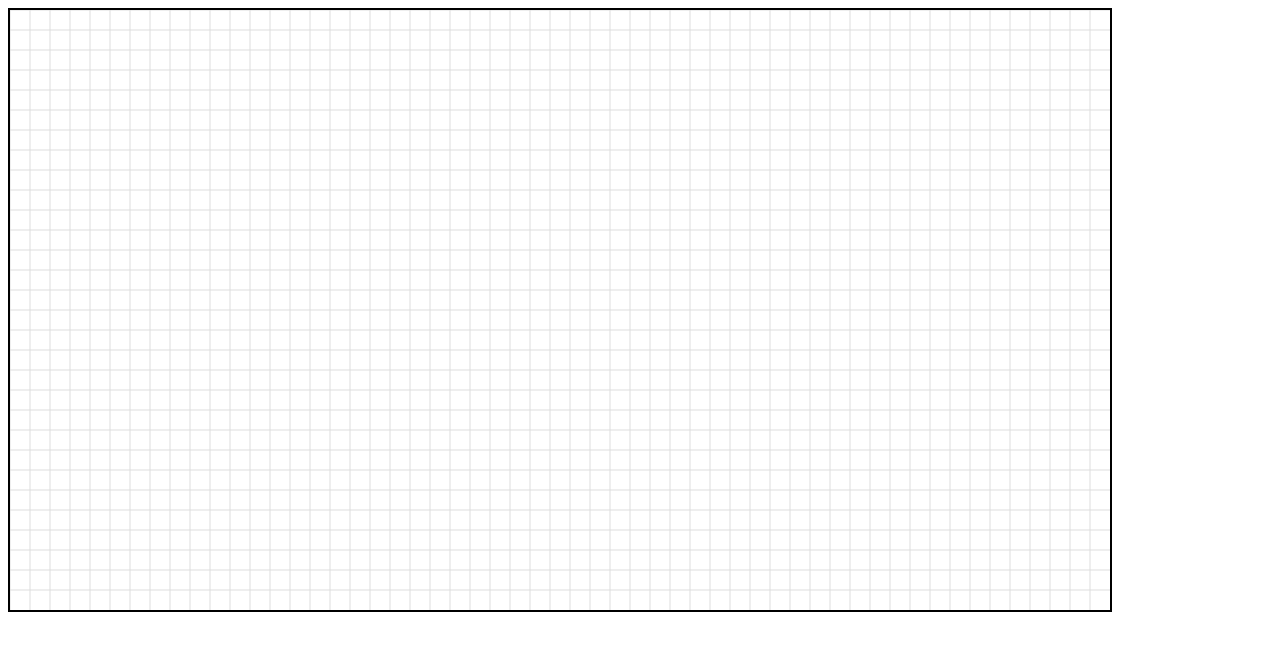
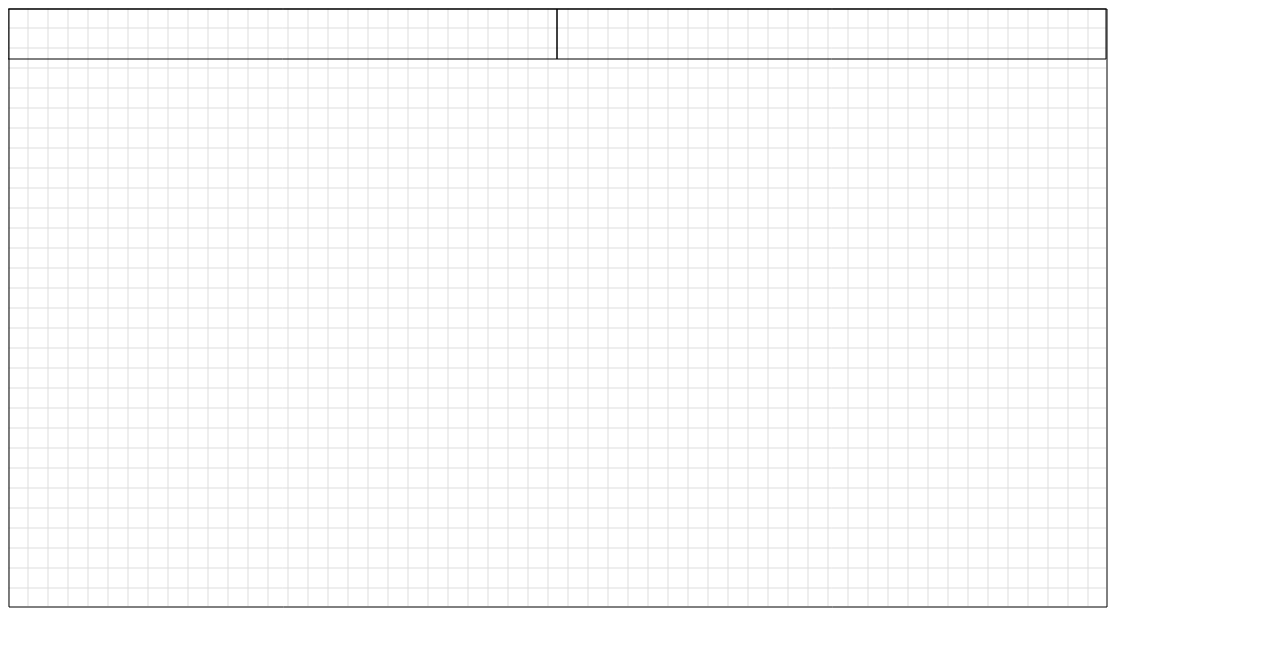
Before and after one commit to guoyixing/chronos, a website built with Vite: page index.html in a window 1280 px wide. Built offline with nearby package versions, Linux system fonts and the light colour scheme.

Commit message:
删除测试HTML页面的边框,调整相对DIV的可绘制区域

```diff
--- a/index.html
+++ b/index.html
@@ -7,7 +7,7 @@
 </head>
 
 <body id="test">
-<div id="root" style="width: 1100px;height: 600px;border: 2px solid black;"></div>
+<div id="root" style="width: 1100px;height: 600px;"></div>
 <script type="module" src="src/test/renderer.test.ts"></script>
 </body>
 
--- a/src/main/chronos.ts
+++ b/src/main/chronos.ts
@@ -1,6 +1,6 @@
 import {Context} from "./context/context";
 import {ChronosWindow} from "./component/chronos.window";
-
+import {ChronosTimeline} from "./component/chronos.timeline";
 
 export class Chronos {
 
@@ -17,8 +17,13 @@ export class Chronos {
         this.context = new Context(rootHtml)
 
         document.addEventListener('DOMContentLoaded', () => {
+            console.log(rootHtml)
             const chronosWindow = new ChronosWindow(this.context);
+            const chronosTimeline = new ChronosTimeline(this.context, {
+                years: [2024, 2025]
+            });
             console.log(chronosWindow)
+            console.log(chronosTimeline)
         });
     }
 }
--- /dev/null
+++ b/src/main/component/chronos.timeline.ts
@@ -0,0 +1,46 @@
+import {Context} from "../context/context";
+import Konva from "konva";
+
+interface TimelineProps {
+    years: Array<number>
+}
+
+export class ChronosTimeline {
+
+    private readonly renderer: Context
+
+    private readonly lineProps: TimelineProps
+
+    constructor(renderer: Context, lineProps: TimelineProps) {
+        this.renderer = renderer;
+        this.lineProps = lineProps;
+        this.drawTimeline()
+    }
+
+    drawTimeline() {
+        const {
+            rootLayer
+        } = this.renderer;
+
+        // 按年份平均分
+        let [width] = this.renderer.getSize();
+        width = width / this.lineProps.years.length
+
+        const border = this.renderer.getRelativeY()
+        for (let i = 0; i < this.lineProps.years.length; i++) {
+            const rect = new Konva.Rect({
+                x: width * i,
+                y: border,
+                width: width,
+
+                // 待配置
+                height: 50,
+                stroke: 'black',
+                strokeWidth: 1
+            });
+            console.log(width * i)
+            rootLayer.add(rect)
+        }
+    }
+
+}
--- a/src/main/component/chronos.window.ts
+++ b/src/main/component/chronos.window.ts
@@ -1,16 +1,15 @@
 import Konva from "konva";
 import {Context} from "../context/context";
-import KonvaEventObject = Konva.KonvaEventObject;
 
 /**
  * 窗口渲染器,网格
  */
 export class ChronosWindow {
 
-    private readonly renderer: Context
+    private readonly context: Context
 
     constructor(renderer: Context) {
-        this.renderer = renderer;
+        this.context = renderer;
         this.drawGrid();
     }
 
@@ -18,8 +17,8 @@ export class ChronosWindow {
      * 绘制网格
      */
     drawGrid() {
-        const {stage, stageConfig, rootLayer} = this.renderer;
-        const [width, height] = this.renderer.getSize()
+        const {stageConfig, rootLayer} = this.context;
+        const [width, height] = this.context.getSize()
         const grid = stageConfig.grid;
 
         //绘制纵线
@@ -40,23 +39,18 @@ export class ChronosWindow {
             }));
         }
 
-        const pointer = new Konva.Rect({
-            width: 20,
-            height: 20,
-            fill: 'red',
+        // 4变形边框绘制
+        const windowBorder = new Konva.Rect({
+            x: this.context.getRelativeX(),
+            y: this.context.getRelativeY(),
+            width: width,
+            height: height,
+
+            // 以下选项属于终端样式配置
             stroke: 'black',
-            strokeWidth: 4
-        })
+            strokeWidth: 1
+        });
 
-        stage.on('click', (ev: KonvaEventObject<MouseEvent>) => {
-            console.log(ev.evt)
-            console.log(pointer)
-            pointer.setPosition({
-                x: ev.evt.offsetX - pointer.width() / 2,
-                y: ev.evt.offsetY - pointer.height() / 2
-            })
-            rootLayer.add(pointer)
-        })
-
+        rootLayer.add(windowBorder);
     }
 }
--- a/src/main/context/context.ts
+++ b/src/main/context/context.ts
@@ -1,23 +1,27 @@
 import {StageConfig} from "../metadata/config/config.stage";
 import Konva from "konva";
-
 
 /**
  * Context
  */
 export class Context {
 
+    /**
+     * 舞台元数据
+     */
     readonly stageConfig: StageConfig
 
+    /**
+     * 舞台
+     */
     readonly stage: Konva.Stage;
 
+    /**
+     * 根层
+     */
     readonly rootLayer: Konva.Layer
 
-    readonly htmlElement: HTMLDivElement
-
     constructor(htmlElement: HTMLDivElement) {
-
-        this.htmlElement = htmlElement
         this.rootLayer = new Konva.Layer()
 
         const stageConfig = new StageConfig(htmlElement, true);
@@ -31,8 +35,27 @@ export class Context {
         this.stage.add(this.rootLayer)
     }
 
-    getSize() {
-        return [this.stageConfig.size.width, this.stageConfig.size.height]
+    /**
+     * 可见区域能够绘制的大小
+     */
+    getSize(): [width: number, heigh: number] {
+        return [
+            this.stageConfig.size.width - 2 * this.stageConfig.border,
+            this.stageConfig.size.height - 2 * this.stageConfig.border
+        ]
     }
 
+    /**
+     * 0 + border : 可见区域的 Y 坐标
+     */
+    getRelativeY() {
+        return this.stageConfig.border
+    }
+
+    /**
+     * 同上
+     */
+    getRelativeX() {
+        return this.stageConfig.border
+    }
 }
--- a/src/main/metadata/config/config.stage.ts
+++ b/src/main/metadata/config/config.stage.ts
@@ -2,12 +2,14 @@ import {GridConfig} from "./config.stage.grid";
 
 
 export interface Size {
-    width:number,
-    height:number
+    width: number,
+    height: number,
+    border: number
 }
 
 /**
- * 窗口配置
+ * 窗口配置,后续需要添加一个 [自省] 调整窗口的大小，全局都是基于这个类的配置
+ *
  */
 export class StageConfig {
 
@@ -35,11 +37,19 @@ export class StageConfig {
     constructor(divElement: HTMLDivElement, showGrid?: boolean, size?: Size, grid?: GridConfig) {
         this._rootElement = divElement;
         this._showGrid = showGrid || this._showGrid
+        this._grid = grid || new GridConfig();
+
+        // div的相对定位矩阵
+        const clientRect = divElement.getBoundingClientRect();
         this._size = size || {
-            width: divElement.clientWidth,
-            height: divElement.clientHeight
+            width: clientRect.width,
+            height: clientRect.height,
+            border: 1
         };
-        this._grid = grid || new GridConfig();
+    }
+
+    get border(): number {
+        return this._size.border
     }
 
     get size(): Size {
--- /dev/null
+++ b/src/test/mock.json
@@ -0,0 +1,3 @@
+{
+  "years": [2024,2025]
+}
--- a/src/test/renderer.test.ts
+++ b/src/test/renderer.test.ts
@@ -1,4 +1,7 @@
 import {Chronos} from "../main/chronos";
+
+import mock from './mock.json';
+console.log(mock);
 
 const divElement: HTMLElement | null = document.getElementById('root');
 
@@ -6,5 +9,11 @@ if (!(divElement instanceof HTMLDivElement)) {
     throw new Error('不支持的标签类型，仅支持 DIV 标签');
 }
 
-const chronos = new Chronos(divElement as HTMLDivElement);
-console.log("test:printer:chronos",chronos)
+try {
+    new Chronos(divElement as HTMLDivElement);
+} catch (e) {
+
+    // eslint-disable-next-line @typescript-eslint/ban-ts-comment
+    // @ts-expect-error
+    window.open(`https://stackoverflow.com/search?q=js+${e.message}`, '_blank');
+}
--- a/tsconfig.json
+++ b/tsconfig.json
@@ -8,6 +8,7 @@
     "outDir": "./dist",
     "declaration": true,
     "emitDeclarationOnly": true,
+    "resolveJsonModule": true,
     "lib": [
       "decorators",
       "dom",
```
